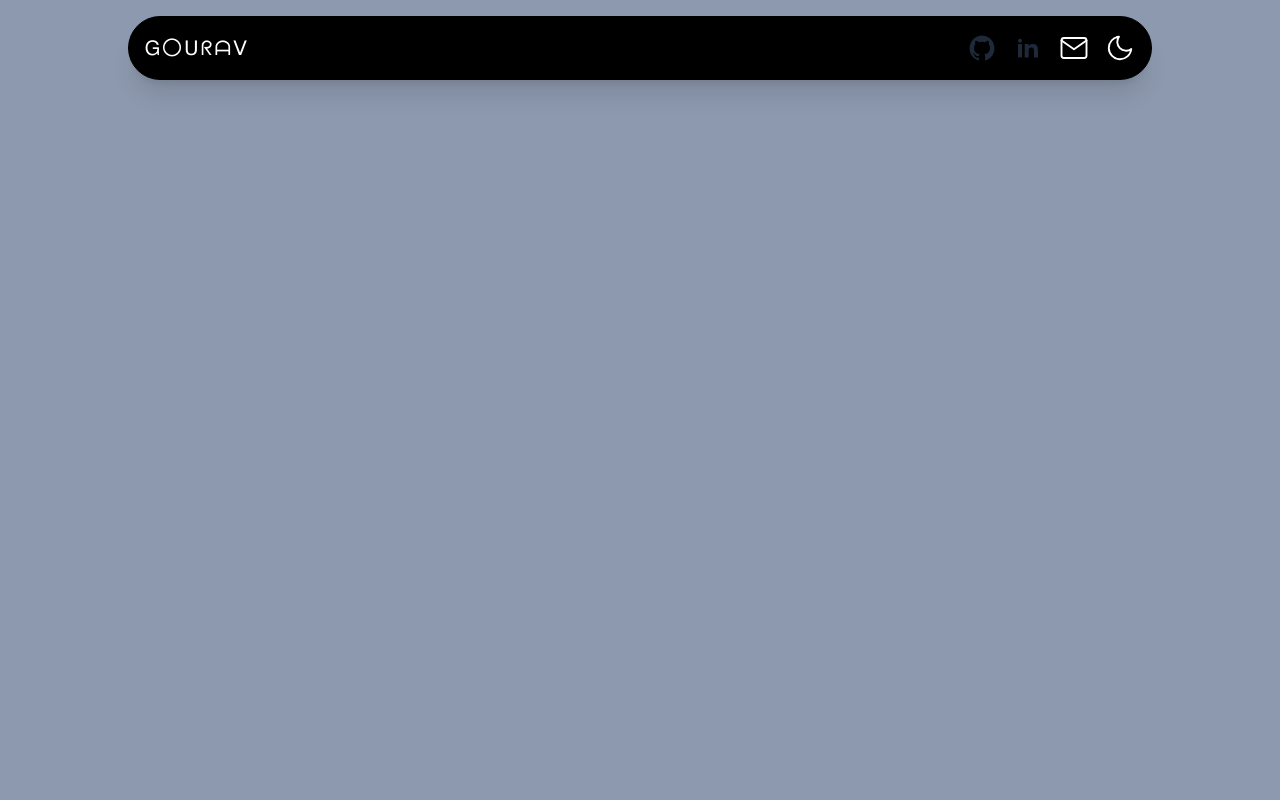
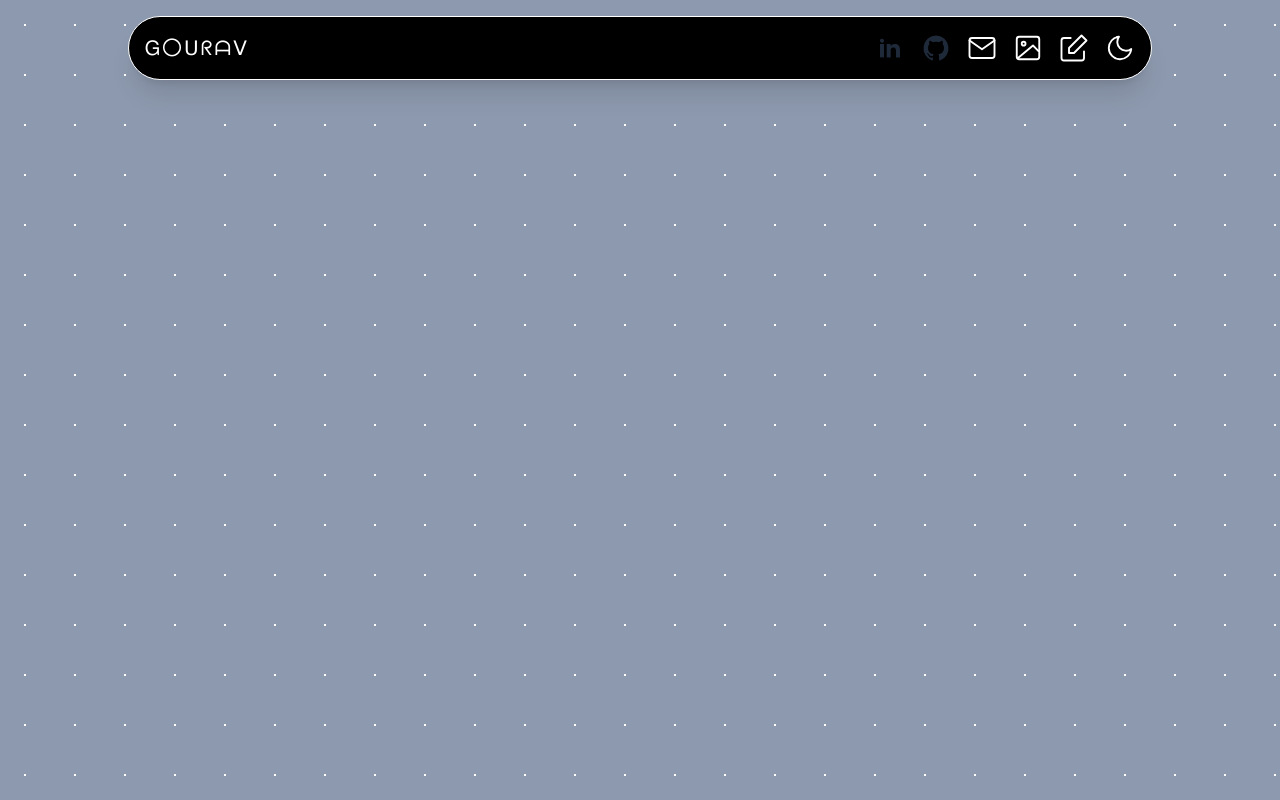
Before and after one commit to venomusblood568/venomusblood568.github.io, a Next.js app: page / in a window 1280 px wide. Built offline with nearby package versions, Linux system fonts and the light colour scheme.

Commit message:
header and ui improve

```diff
--- a/app/components/header.tsx
+++ b/app/components/header.tsx
@@ -5,6 +5,8 @@ import Linkedin from "../icon/linkedin";
 import Gmail from "../icon/gmail";
 import Dark from "../icon/dark";
 import Light from "../icon/light";
+import PhotoIcon from "../icon/photo";
+import BlogIcon from "../icon/blog";
 
 type HeaderProps = {
   type: string;
@@ -38,6 +40,15 @@ export default function Header({ type }: HeaderProps) {
       <div className="flex gap-4">
         <div className="transition duration-300 hover:text-lightPurple hover:scale-150">
           <a
+            rel="noopener noreferrer"
+            target="_blank"
+            href="https://www.linkedin.com/in/gourav-anand-jha/"
+          >
+            <Linkedin />
+          </a>
+        </div>
+        <div className="transition duration-300 hover:text-lightPurple hover:scale-150">
+          <a
             href="https://github.com/venomusblood568"
             target="_blank"
             rel="noopener noreferrer"
@@ -49,18 +60,19 @@ export default function Header({ type }: HeaderProps) {
           <a
             rel="noopener noreferrer"
             target="_blank"
-            href="https://www.linkedin.com/in/gourav-anand-jha/"
+            href="mailto:gouravanand0354@gamil.com"
           >
-            <Linkedin />
+            <Gmail />
           </a>
         </div>
         <div className="transition duration-300 hover:text-lightPurple hover:scale-150">
-          <a
-            rel="noopener noreferrer"
-            target="_blank"
-            href="mailto:gouravanand0354@gamil.com"
-          >
-            <Gmail />
+          <a>
+            <PhotoIcon />
+          </a>
+        </div>
+        <div className="transition duration-300 hover:text-lightPurple hover:scale-150">
+          <a>
+            <BlogIcon />
           </a>
         </div>
         <div
--- a/app/globals.css
+++ b/app/globals.css
@@ -6,6 +6,7 @@
   --tertiary: #edf2f4;
   --background: #8d99ae;
   --foreground: #000000;
+  --dot-color: white; /* New dot color variable */
   --color-background: var(--background);
   --color-foreground: var(--foreground);
   --font-sans: 'Geist Sans', Arial, Helvetica, sans-serif;
@@ -13,13 +14,16 @@
 }
 
 .dark-theme {
-  --background: #1e1e24;
-  --foreground: #000000;
+  --background: black;
+  --foreground: gray;
+  --dot-color: gray; /* Dark mode dots */
 }
 
 body {
   background: var(--background);
-  color: var(--foreground);
+  background-image: radial-gradient(var(--dot-color) 1px, transparent 0.8px); /* Updated */
+  background-size: 50px 50px;
+  color: var(--color-white);
   font-family: var(--font-sans);
   transition: background-color 0.3s ease, color 0.3s ease;
 }
--- /dev/null
+++ b/app/icon/blog.tsx
@@ -0,0 +1,18 @@
+export default function BlogIcon(){
+    return (
+      <svg
+        xmlns="http://www.w3.org/2000/svg"
+        width="30"
+        height="30"
+        viewBox="0 0 24 24"
+        fill="none"
+        stroke="#ffffff"
+        stroke-width="1.5"
+        stroke-linecap="round"
+        stroke-linejoin="round"
+      >
+        <path d="M20 14.66V20a2 2 0 0 1-2 2H4a2 2 0 0 1-2-2V6a2 2 0 0 1 2-2h5.34"></path>
+        <polygon points="18 2 22 6 12 16 8 16 8 12 18 2"></polygon>
+      </svg>
+    );
+}
--- /dev/null
+++ b/app/icon/photo.tsx
@@ -0,0 +1,19 @@
+export default function PhotoIcon(){
+    return (
+      <svg
+        xmlns="http://www.w3.org/2000/svg"
+        width="30"
+        height="30"
+        viewBox="0 0 24 24"
+        fill="none"
+        stroke="#ffffff"
+        stroke-width="1.5"
+        stroke-linecap="round"
+        stroke-linejoin="round"
+      >
+        <rect x="3" y="3" width="18" height="18" rx="2" />
+        <circle cx="8.5" cy="8.5" r="1.5" />
+        <path d="M20.4 14.5L16 10 4 20" />
+      </svg>
+    );
+}
```
Also changed, not shown: 1 other file (tests, documents, lock files or other folders).
